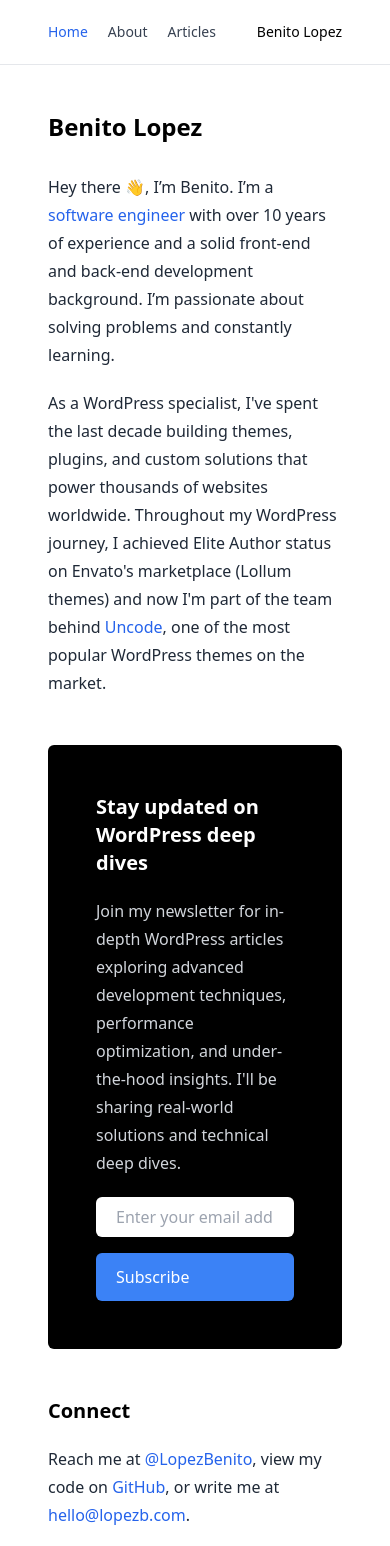
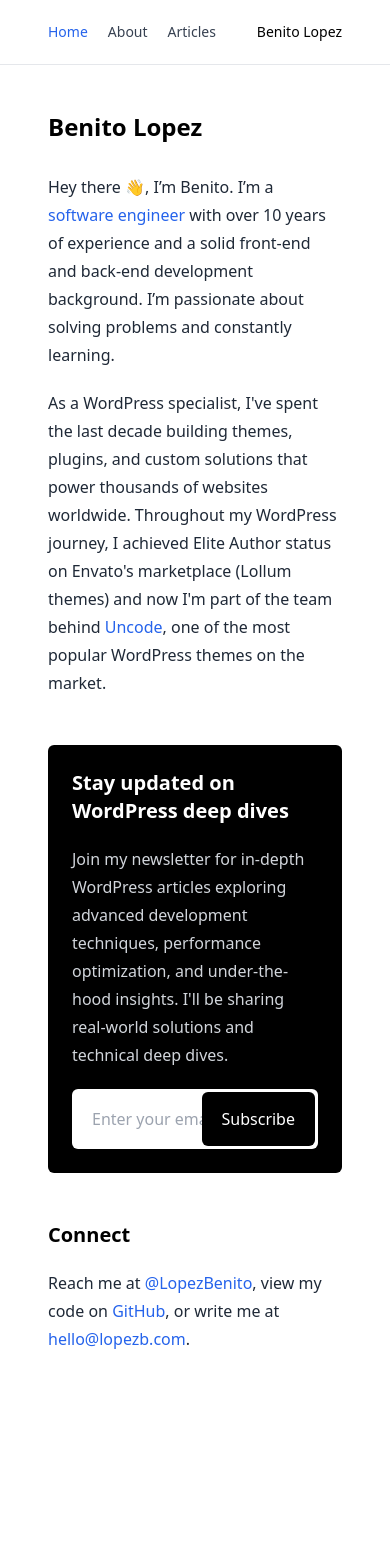
Before and after one commit to benitolopez/lopezb.com, a Next.js app: page / in a window 390 px wide. Shown: the top 1546 px of the page. After the commit the page ends 1401 px from the top, so only its background shows below. Built offline with nearby package versions, Linux system fonts and the light colour scheme.

Commit message:
Style fixes for newsletter component

```diff
--- a/components/forms/newsletter.tsx
+++ b/components/forms/newsletter.tsx
@@ -12,7 +12,7 @@ export default function NewsletterForm() {
 
   return (
     <>
-      <div className="bg-black mt-12 mb-5 p-12 rounded-md">
+      <div className="bg-black mt-12 mb-5 p-6 md:p-12 rounded-md">
         <h2 className="leading-7 text-white mb-5 font-bold text-xl">
           Stay updated on WordPress deep dives
         </h2>
@@ -28,12 +28,13 @@ export default function NewsletterForm() {
               {state.errors.email.join(", ")}
             </span>
           )}
+          <div className="relative">
             <input
               type="text"
               name="email"
               id="email"
               required
-            className="block w-full py-2 px-5 text-gray-800 placeholder:text-gray-400 rounded-md bg-white focus:outline-gray-400 outline-offset-0"
+              className="block w-full py-2 px-5 text-gray-800 placeholder:text-gray-400 rounded-md bg-white focus:outline-gray-400 outline-offset-0 h-[60px]"
               placeholder="Enter your email address"
               defaultValue={state?.values?.email || ""}
               aria-invalid={state?.errors?.email ? "true" : "false"}
@@ -41,10 +42,11 @@ export default function NewsletterForm() {
 
             <button
               type="submit"
-            className="mt-4 w-full py-3 px-5 rounded-md hover:bg-white hover:text-black focus:outline-none text-left bg-blue-500 text-white"
+              className="py-3 px-5 rounded-md bg-black focus:outline-none text-left hover:bg-blue-500 text-white top-[3px] right-[3px] absolute h-[54px]"
             >
               Subscribe
             </button>
+          </div>
           {state?.response?.message && (
             <span className="mt-4 block text-white text-sm">
               {state.response?.message}
```
Lines whose indentation alone changed are shown as unchanged.
